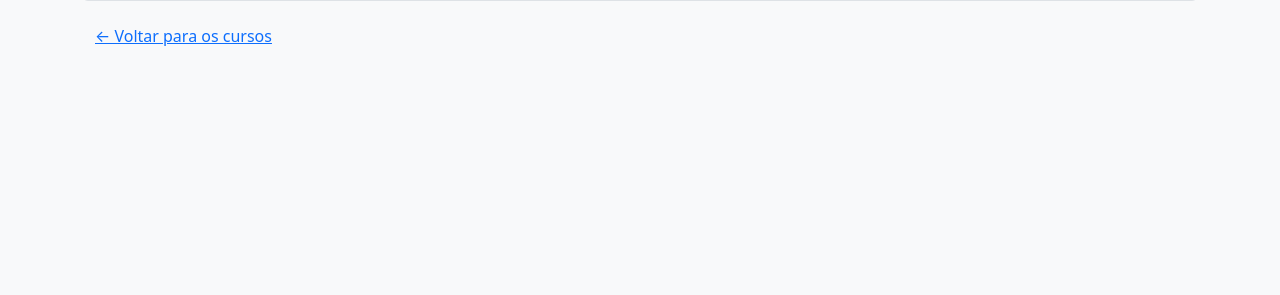
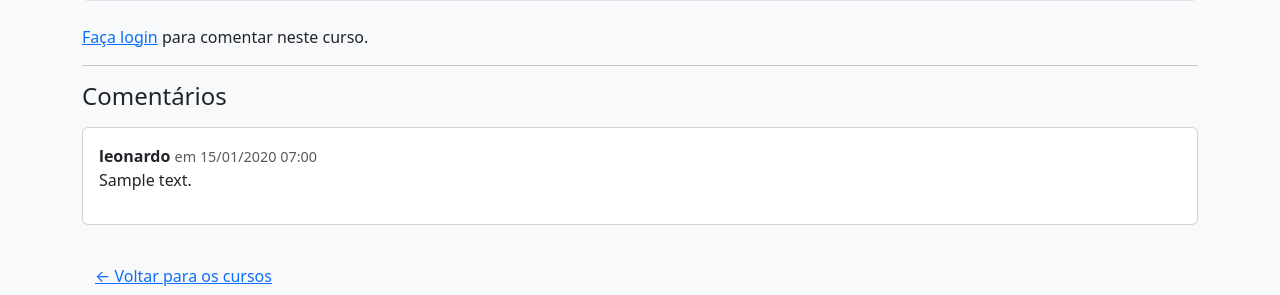
Before and after one commit to leovieirad/Projeto-PlataformaCursos-Django, a Django app: a page that uses cursos/templates/cursos/detalhe_curso.html in a window 1280 px wide. Shown: the part 1755-2050 px from the top of the page. Before the commit the page ends 1801 px from the top, so only its background shows below. Run offline with Django 5.2, Linux system fonts and the light colour scheme; data comes from the database, SQL or seed files in the repository; tables that the repository leaves empty hold one stand-in row (values such as "Sample post").

Commit message:
Exibindo comentários e formulário para enviar novos no detalhe do curso

```diff
--- a/cursos/templates/cursos/detalhe_curso.html
+++ b/cursos/templates/cursos/detalhe_curso.html
@@ -68,5 +68,34 @@
     {% endfor %}
 </ul>
 
+{% if user.is_authenticated and esta_matriculado %}
+  <hr>
+  <h4>Deixe seu comentário</h4>
+  <form method="post" action="{% url 'comentar_curso' curso.slug %}">
+    {% csrf_token %}
+    {{ form_comentario.as_p }}
+    <button type="submit" class="btn btn-primary">Enviar comentário</button>
+  </form>
+{% else %}
+  <p class="mt-4"><a href="{% url 'login' %}">Faça login</a> para comentar neste curso.</p>
+{% endif %}
+
+<hr>
+<h4>Comentários</h4>
+{% if comentarios %}
+  {% for comentario in comentarios %}
+    <div class="card my-3">
+      <div class="card-body">
+        <strong>{{ comentario.usuario.username }}</strong>
+        <span class="text-muted" style="font-size: 0.9em;">em {{ comentario.criado_em|date:"d/m/Y H:i" }}</span>
+        <p>{{ comentario.texto }}</p>
+      </div>
+    </div>
+  {% endfor %}
+{% else %}
+  <p>Este curso ainda não possui comentários.</p>
+{% endif %}
+
+
 <a href="/" class="btn btn-link mt-3">← Voltar para os cursos</a>
 {% endblock %}
```
